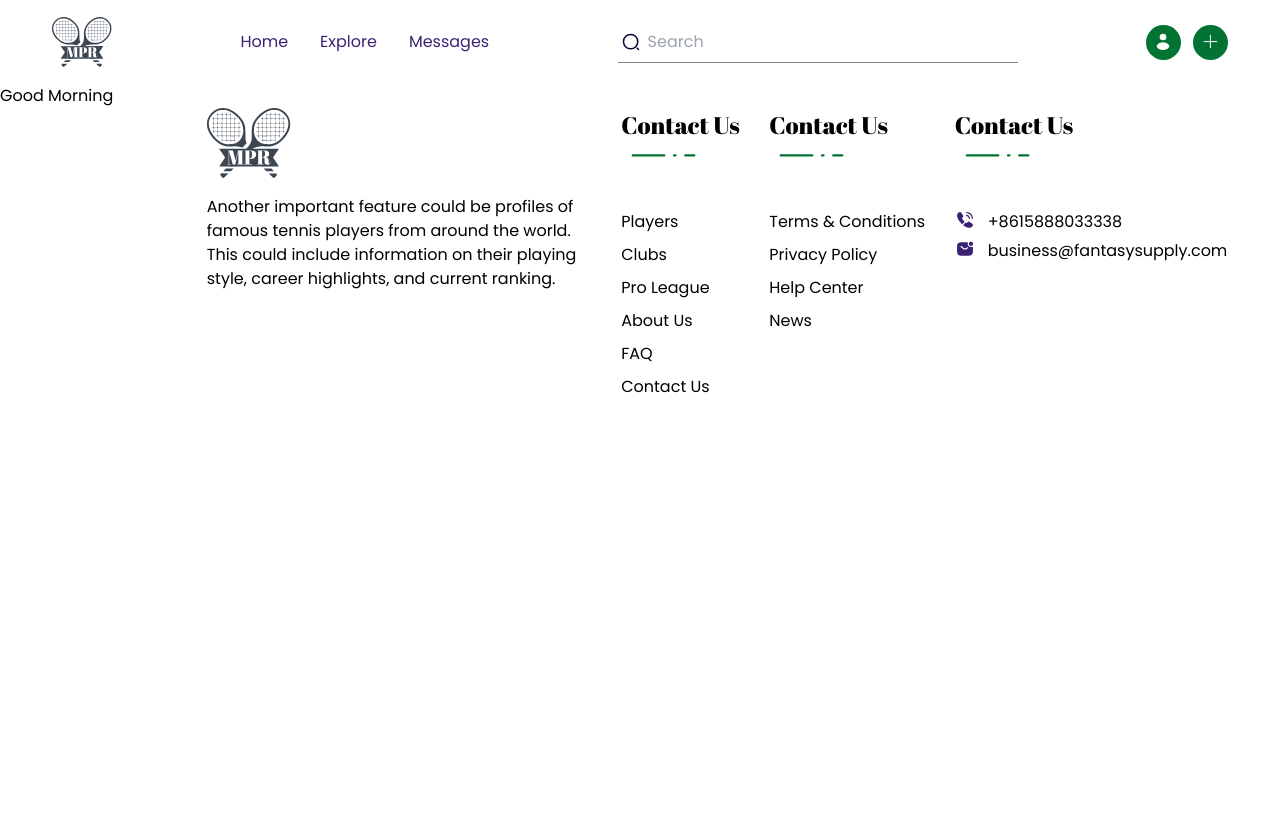
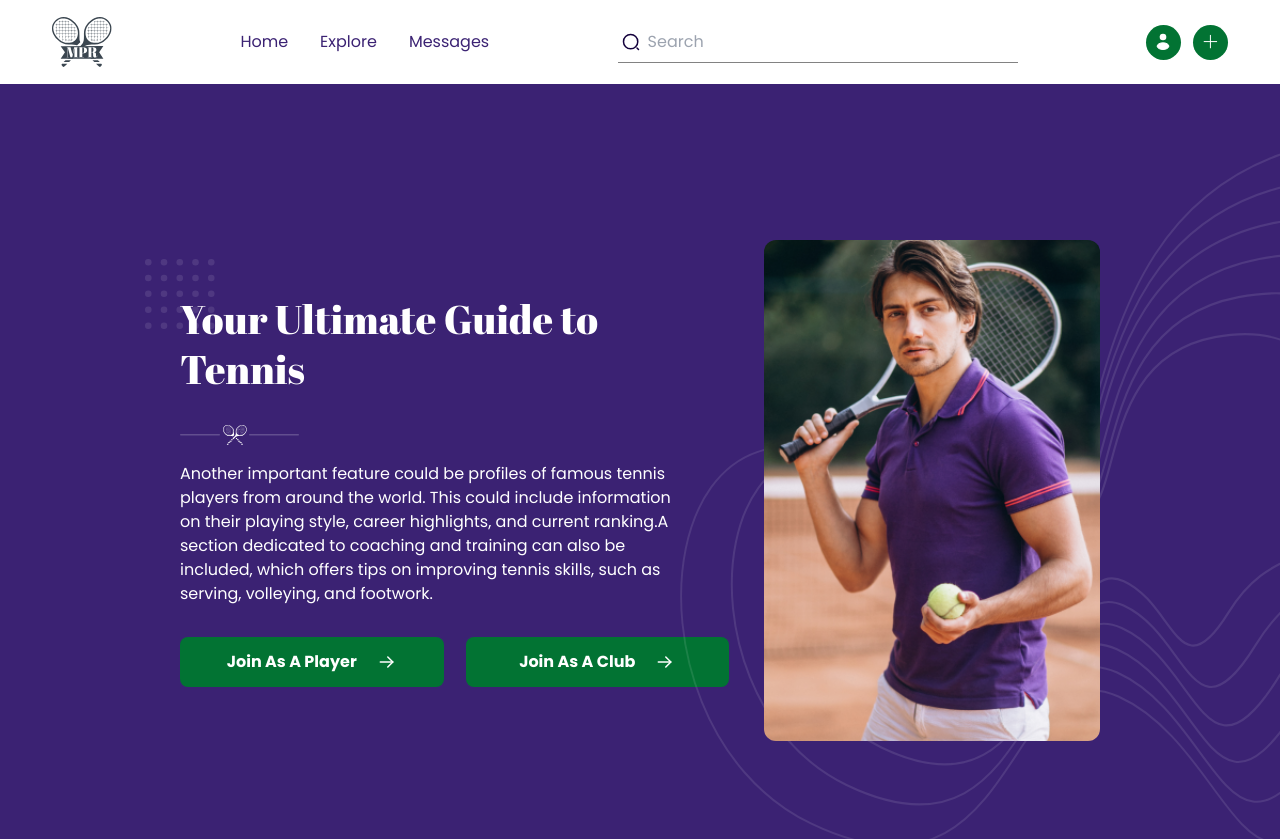
Before and after one commit to MubashirWaheed/tennis-clubs, a Next.js app: page / in a window 1280 px wide. Shown: the top 839 px of the page. Before the commit the page ends 800 px from the top, so only its background shows below. Built offline with nearby package versions, Linux system fonts and the light colour scheme.

Commit message:
[Feature] Home Page Completed

```diff
--- a/app/page.jsx
+++ b/app/page.jsx
@@ -1,5 +1,51 @@
-export default function Home() {
+"use client";
+import circlesIcon from "./(authentication)/assets/circles.svg";
+import headerLineIcon from "./(authentication)/assets/headerLine.svg";
+import vector1 from "./(authentication)/assets/vector-1.svg";
+import vector2 from "./(authentication)/assets/vector-2.svg";
+import vector3 from "./(authentication)/assets/vector-3.svg";
+import vector4 from "./(authentication)/assets/vector-4.svg";
+import vector5 from "./(authentication)/assets/vector-5.svg";
+import vector6 from "./(authentication)/assets/vector-6.svg";
+import JoinPlayerBTN from "../components/ui/buttons/PrimaryButton";
+import JoinClubBTN from "../components/ui/buttons/PrimaryButton";
+import Image from "next/image";
+
+import playerImage from "./assets/homePagePlayer.png";
+import { useRouter } from 'next/navigation'
+
+const Home = () => {
+  const router = useRouter()
   return (
-    <h1>Good Morning</h1>
+    <main className="relative bg-[#3B2273] px-[180px] py-[156px] flex items-center gap-[35px]">
+
+      <section className="relative flex flex-col items-start gap-[31px]">
+        <h1 className="h2 text-white w-[549px]">Your Ultimate Guide to Tennis</h1>
+          <div className="flex flex-col gap-[17px] items-start">
+            <Image src={headerLineIcon} alt="headerLine" className="w-[119px] h-[20px]"/>
+            <p className="f16 fw400 lh24 text-white w-[500px]">Another important feature could be profiles of famous tennis players from around the world. This could include information on their playing style, career highlights, and current ranking.A section dedicated to coaching and training can also be included, which offers tips on improving tennis skills, such as serving, volleying, and footwork.</p>
+          </div>
+          <div className="flex items-center gap-[22px] w-full justify-start">
+            <JoinPlayerBTN type="button" onClick={() => router.push('/register')}>Join As A Player</JoinPlayerBTN>
+            <JoinClubBTN type="button" onClick={() => router.push('/club')}>Join As A Club</JoinClubBTN>
+          </div>
+          <Image src={circlesIcon} alt={"Circles"} className="absolute -top-[35px] -left-[35px] w-[70px] h-[70px]"/>
+      </section>
+
+      {/* Player Image on the right side. */}
+      <section className="z-20 w-[751px] h-[501px]">
+        <Image src={playerImage} alt="Player Image On Home page" className="rounded-xl z-20 w-full h-full object-cover"/>
+      </section>
+
+      {/* Wave Design on the right side. */}
+      <Image src={vector4} alt="Vector1" className="text-[#828282] absolute right-0 -translate-y-1/2 top-[50%] w-[350px] h-[480px]"/>
+      <Image src={vector1} alt="Vector2" className="text-[#828282] absolute right-0 -translate-y-1/2 top-[50%] w-[400px] h-[540px]"/>
+      <Image src={vector2} alt="Vector3" className="text-[#828282] absolute right-0 -translate-y-1/2 top-[50%] w-[450px] h-[600px]"/>
+      <Image src={vector3} alt="Vector4" className="text-[#828282] absolute right-0 -translate-y-1/2 top-[50%] w-[500px] h-[660px]"/>
+      <Image src={vector5} alt="Vector5" className="text-[#828282] absolute right-0 -translate-y-1/2 top-[50%] w-[550px] h-[890px]"/>
+      <Image src={vector6} alt="Vector6" className="text-[#828282] absolute right-0 -translate-y-1/2 top-[50%] w-[600px] h-[900px]"/>
+    </main>
   )
 }
+
+export default Home;
```
Also changed, not shown: app/assets/homePagePlayer.png (added).
